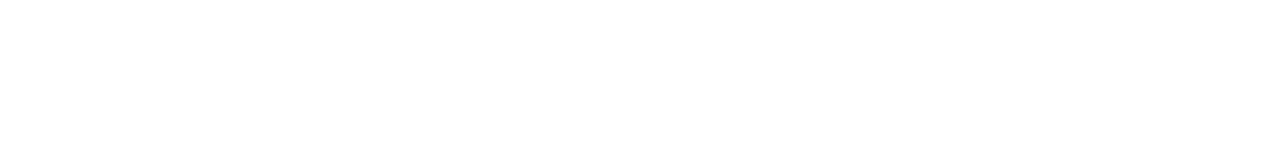
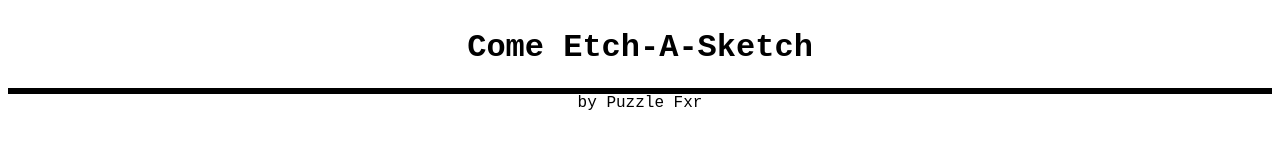
Before and after one commit to Puzzle-Fxr/etch-a-sketch, a plain HTML site: page index.html in a window 1280 px wide. Drawn offline with Linux system fonts and the light colour scheme.

Commit message:
add html divs, header and footer

```diff
--- a/index.html
+++ b/index.html
@@ -3,12 +3,23 @@
 <head>
     <meta charset="UTF-8">
     <meta name="viewport" content="width=device-width, initial-scale=1.0">
-    <link ref="stylesheet" href="./style.css">
-    <link ref="stylesheet" href="https://fonts.googleapis.com/css?family=">
+    <link rel="stylesheet" href="./style.css">
+    <link rel="stylesheet" href="https://fonts.googleapis.com/css?family=">
     <script src="./script.js"></script>
     <title>Etch-A-Sketch</title>
 </head>
 <body>
+    <div class="header">
+        <h1>Come Etch-A-Sketch</h1>
+    </div>
+    <div class="main">
+        <div class="sketch">
 
+        </div>
+        <div class="buttons">
+
+        </div>
+    </div>
+    <footer> by Puzzle Fxr</footer>
 </body>
 </html>
--- a/style.css
+++ b/style.css
@@ -0,0 +1,24 @@
+body{
+    display: flex;
+    flex: 1;
+    justify-content: center;
+    flex-direction: column;
+    font-family: 'Courier New', Courier, monospace;
+
+}
+
+footer{
+    display: flex;
+    justify-content: center;
+}
+
+.header{
+    display: flex;
+    justify-content: center;
+}
+
+.main {
+    display: flex;
+    border-style: solid;
+    border-color: black;
+}
```
